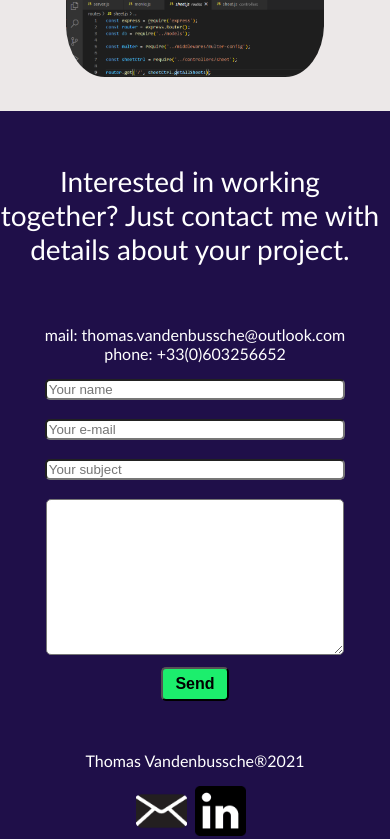
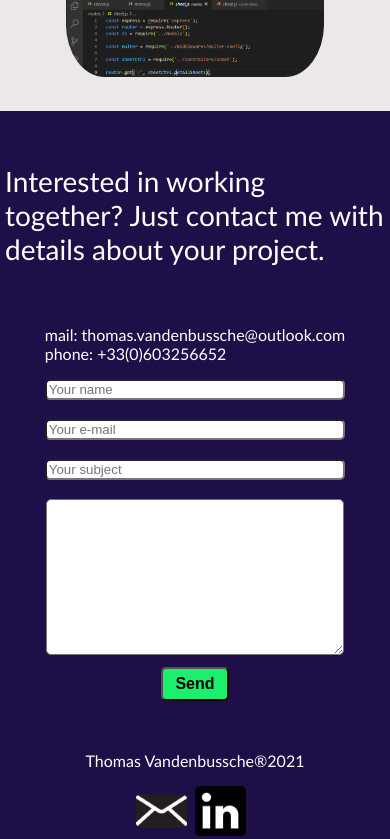
Before and after one commit to Vandethom/vue-portfolio, a Vue app: page / in a window 390 px wide. Shown: the part 5816-6655 px from the top of the page. Built offline with nearby package versions, Linux system fonts and the light colour scheme; what vue-particles would draw is missing.

Commit message:
contact responsive : ok

```diff
--- a/src/components/Contact.vue
+++ b/src/components/Contact.vue
@@ -155,7 +155,12 @@
 
         .contactHeader {
             flex-direction: column;
-            text-align: center;
         }
+
+        .contactHeader > p, #Contact > div.contactHeader > div {
+            align-self: center;
+        }
+
+
     }
 </style>
```
Also changed, not shown: 1 other file (tests, documents, lock files or other folders).
